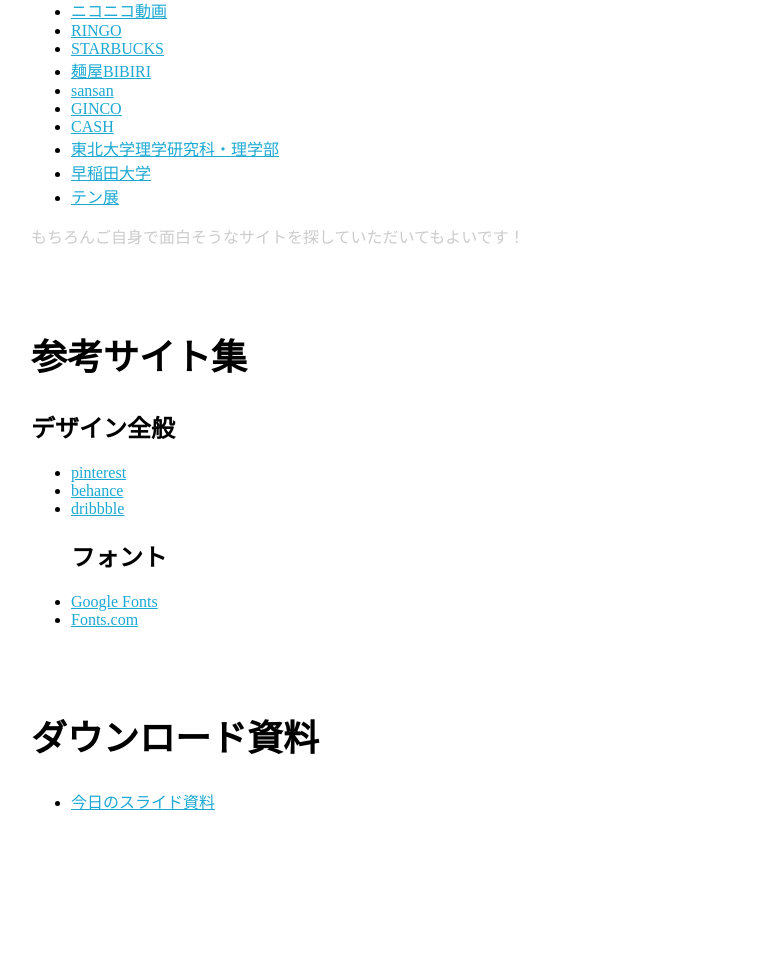
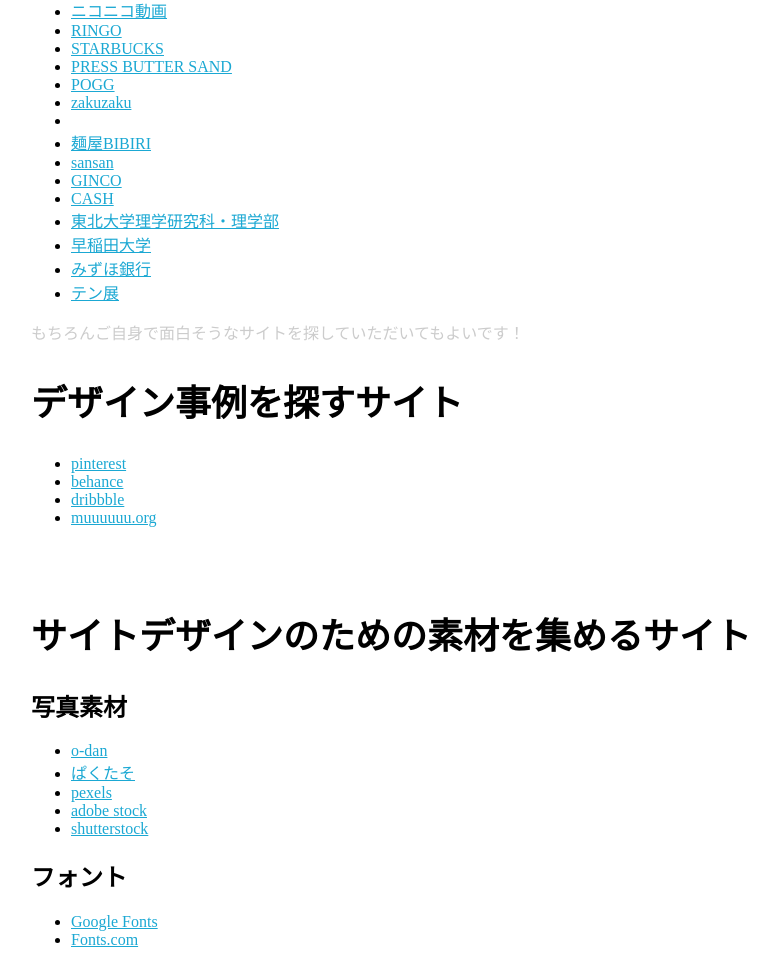
Before and after one commit to ryosukemaehira/design, a plain HTML site: page index.html in a window 1280 px wide. Shown: the part 316-1269 px from the top of the page, without its empty margins (9-787 px from the left). Drawn offline with Linux system fonts and the light colour scheme.

Commit message:
コンテンツ追加

```diff
--- a/index.html
+++ b/index.html
@@ -20,28 +20,42 @@
                 <li><a href="http://www.nicovideo.jp/" target="blanc">ニコニコ動画</a></li>
                 <li><a href="https://ringo-applepie.com/" target="blanc">RINGO</a></li>
                 <li><a href="http://www.starbucks.co.jp/" target="blanc">STARBUCKS</a></li>
+                <li><a href="https://buttersand.com/">PRESS BUTTER SAND</a></li>
+                <li><a href="https://pogg-sweetpotatopie.com/">POGG</a></li>
+                <li><a href="https://zakuzaku.co.jp/">zakuzaku</a></li>
+                <li><a href=""></a></li>
                 <li><a href="http://menya-bibiri.net/" target="blanc">麺屋BIBIRI</a></li>
                 <li><a href="https://jp.sansan.com/" target="blanc">sansan</a></li>
                 <li><a href="https://ginco.io/" target="blanc">GINCO</a></li>
                 <li><a href="https://cash.jp/">CASH</a></li>
                 <li><a href="http://www.sci.tohoku.ac.jp/" target="blanc">東北大学理学研究科・理学部</a></li>
                 <li><a href="https://www.waseda.jp/top/" target="blanc">早稲田大学</a></li>
+                <li><a href="https://www.mizuhobank.co.jp/retail/index.html">みずほ銀行</a></li>
                 <li><a href="http://www.shuhenka.net/" target="blanc">テン展</a></li>
             </ul>
             <p class="text-gray">もちろんご自身で面白そうなサイトを探していただいてもよいです！</p>
-        </section>
-        <section>
-            <h1>参考サイト集</h1>
-
-            <h2>デザイン全般</h2>
+            <h1>デザイン事例を探すサイト</h1>
             <ul>
-
-
                 <li><a href="https://www.pinterest.jp/">pinterest</a></li>
                 <li><a href="https://www.behance.net/">behance</a></li>
                 <li><a href="https://dribbble.com/">dribbble</a></li>
+                <li><a href="http://muuuuu.org/">muuuuuu.org</a></li>
+            </ul>
+        </section>
+        <section>
+            <h1>サイトデザインのための素材を集めるサイト</h1>
+            <h2>写真素材</h2>
+            <ul>
 
-                <h2>フォント</h2>
+                <li><a href="http://o-dan.net/ja/">o-dan</a></li>
+                <li><a href="https://www.pakutaso.com/">ぱくたそ</a></li>
+                <li><a href="https://www.pexels.com/">pexels</a></li>
+                <li><a href="https://stock.adobe.com/jp/">adobe stock</a></li>
+                <li><a href="https://www.shutterstock.com/">shutterstock</a></li>
+            </ul>
+
+            <h2>フォント</h2>
+            <ul>
                 <li><a href="https://fonts.google.com/">Google Fonts</a></li>
                 <li><a href="https://www.fonts.com/">Fonts.com</a></li>
             </ul>
```
